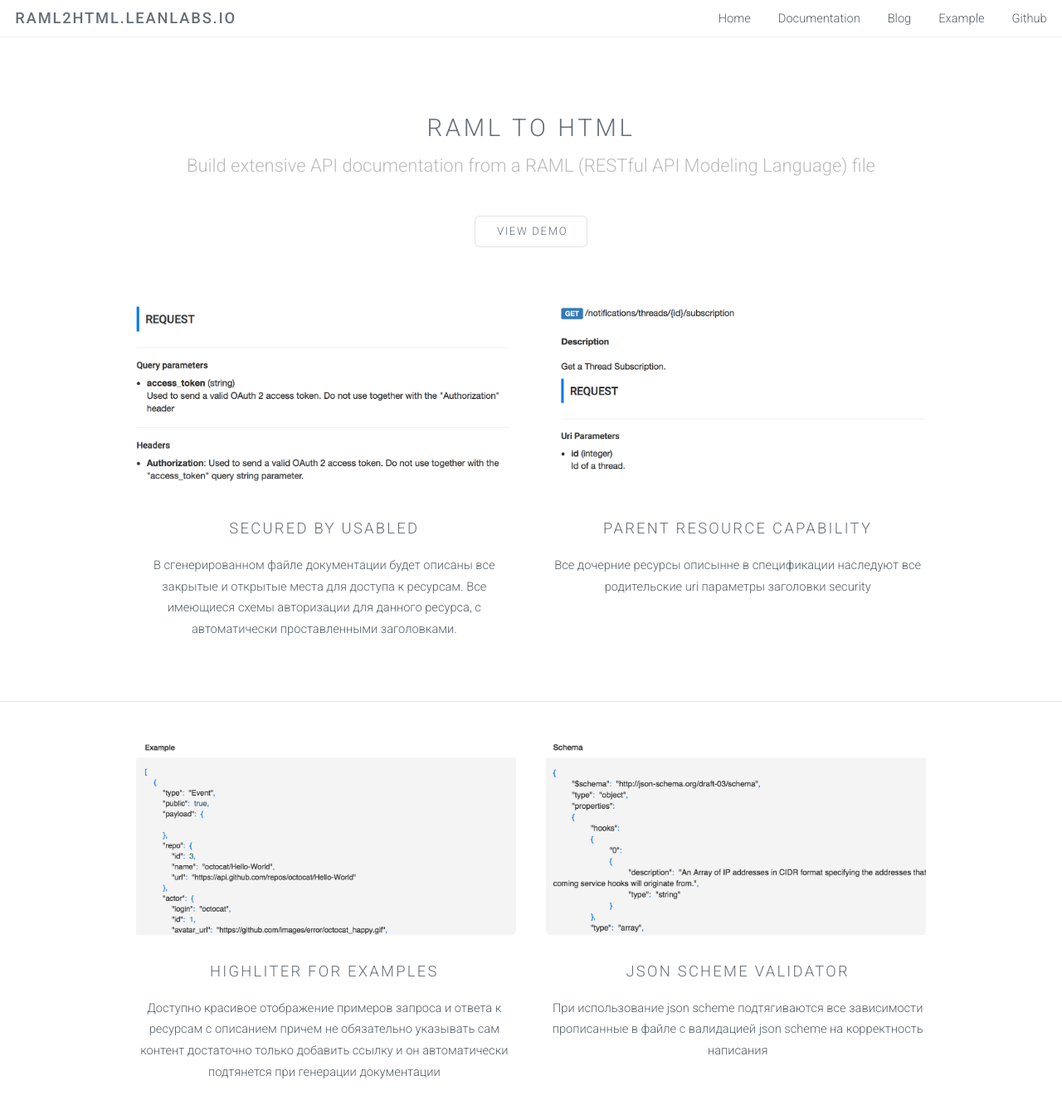
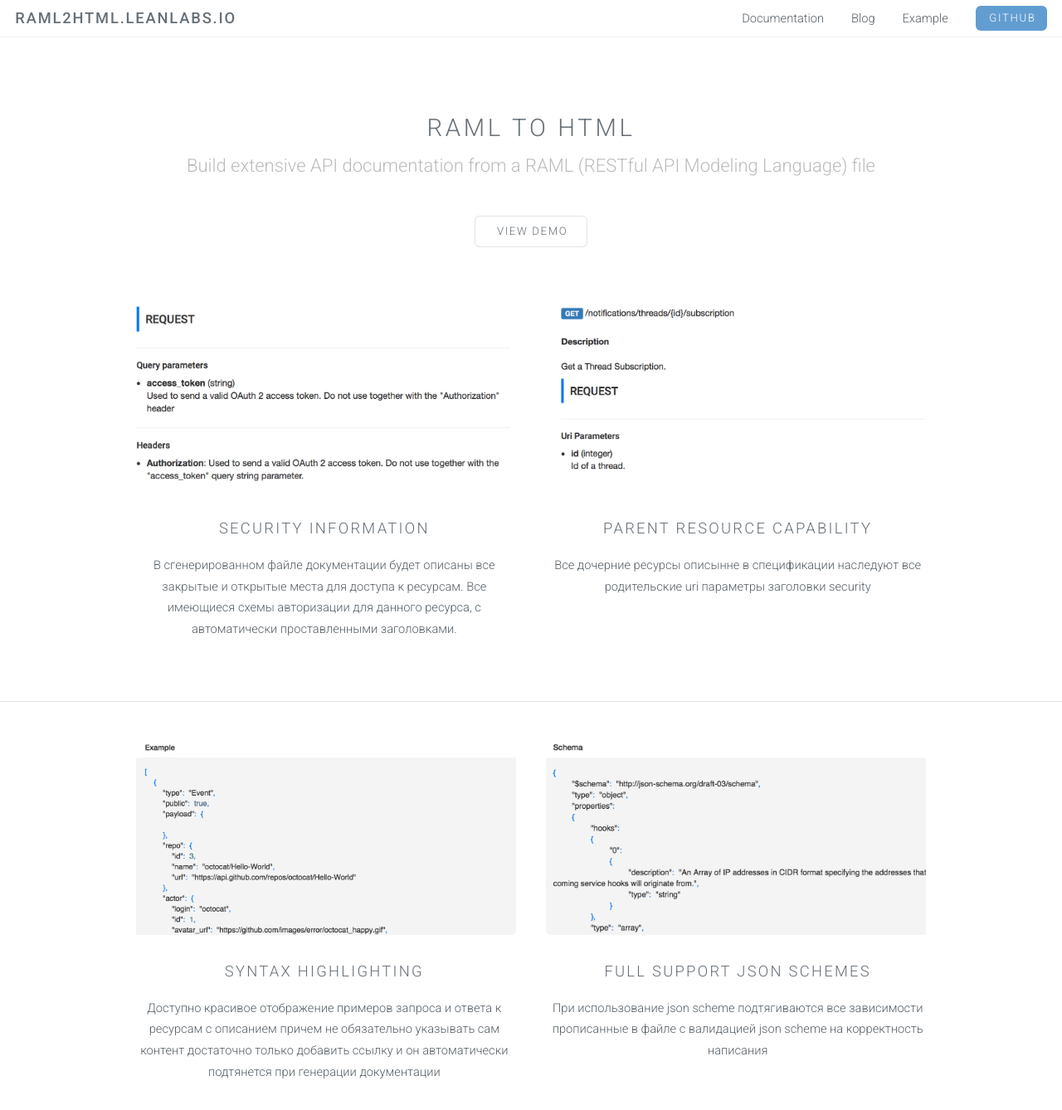
Before and after one commit to raml-leanlabsio/raml-leanlabsio.github.io, a plain HTML site: page index.html in a window 1280 px wide. Shown: the whole page at 83% size. Drawn offline with Linux system fonts and the light colour scheme.

Commit message:
fixed texts and styles

```diff
--- a/index.html
+++ b/index.html
@@ -20,14 +20,13 @@
 
 		<!-- Header -->
 			<header id="header" class="skel-layers-fixed">
-				<h1><a href="#">raml2html.leanlabs.io</a></h1>
+				<h1><a href="/">raml2html.leanlabs.io</a></h1>
 				<nav id="nav">
 					<ul>
-						<li><a href="/">Home</a></li>
 						<li><a href="documentation">Documentation</a></li>
 						<li><a target="_blank" href="http://blog.leanlabs.io">Blog</a></li>
 						<li><a target="_blank" href="github">Example</a></li>
-						<li><a target="_blank" href="https://github.com/raml-leanlabsio/raml2html">Github</a>
+						<li><a target="_blank" class="button special" href="https://github.com/raml-leanlabsio/raml2html">Github</a>
 					</ul>
 				</nav>
 			</header>
@@ -46,7 +45,7 @@
 						<div class="6u">
 							<section class="special">
 								<a href="#" class="image fit"><img src="images/pic1.png" alt="" /></a>
-								<h3>Secured by usabled</h3>
+								<h3>Security information </h3>
 								<p>В сгенерированном файле документации будет описаны все закрытые и открытые места для доступа к ресурсам. Все имеющиеся схемы авторизации для данного ресурса, с автоматически проставленными заголовками.</p>
 							</section>
 						</div>
@@ -66,14 +65,14 @@
 						<div class="6u">
 							<section class="special">
 								<a href="#" class="image fit"><img src="images/pic3.png" alt="" /></a>
-								<h3>Highliter for examples</h3>
+								<h3>Syntax highlighting</h3>
 								<p>Доступно красивое отображение примеров запроса и ответа к ресурсам с описанием причем не обязательно указывать сам контент достаточно только добавить ссылку и он автоматически подтянется при генерации документации</p>
 							</section>
 						</div>
 						<div class="6u">
 							<section class="special">
 								<a href="#" class="image fit"><img src="images/pic4.png" alt="" /></a>
-								<h3>Json scheme validator</h3>
+								<h3>Full support json schemes</h3>
 								<p>При использование json scheme подтягиваются все зависимости прописанные в файле с валидацией json scheme на корректность написания</p>
 							</section>
 						</div>
```
Also changed, not shown: documentation.html (+4 -5 lines).
